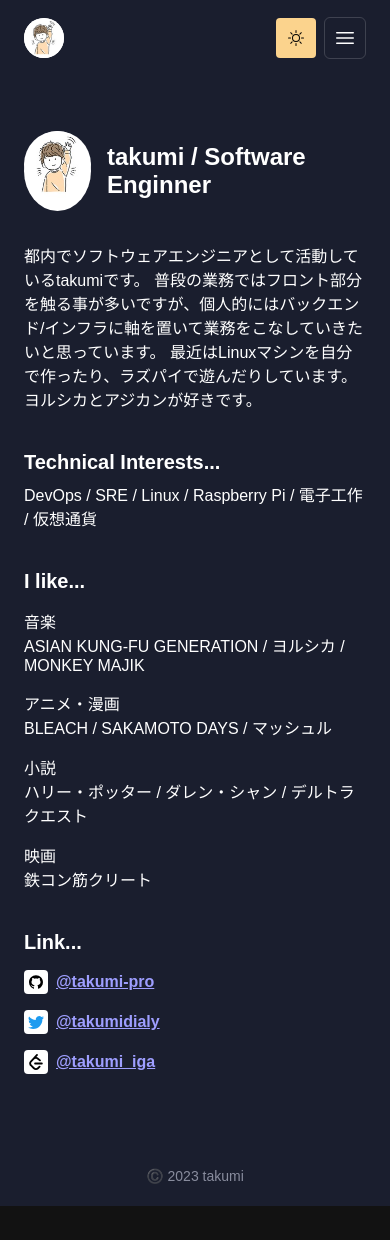
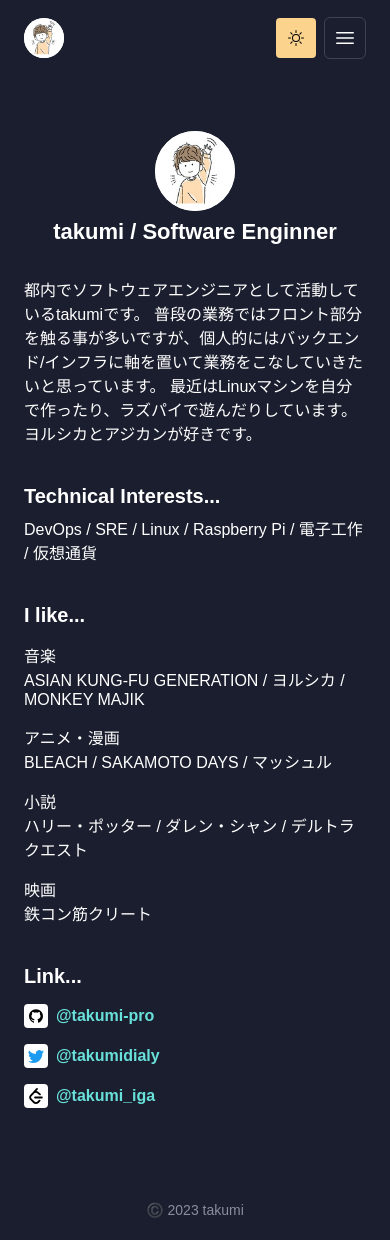
Before and after one commit to takumi-pro/my-blog-system, a Next.js app: page / in a window 390 px wide. Before the commit the page ends 1206 px from the top, so only its background shows below. Built offline with nearby package versions, Linux system fonts and the light colour scheme; a web font is replaced by a local one.

Commit message:
feat: :sparkles: ホームのレスポンシブ
Closes #15

```diff
--- a/src/styles/Home.module.css
+++ b/src/styles/Home.module.css
@@ -17,7 +17,7 @@
   align-items: center;
   column-gap: 16px;
   font-weight: bold;
-  font-size: 24px;
+  font-size: 22px;
 }
 
 .self-introduction {
@@ -55,6 +55,8 @@
 }
 .link-wrap a {
   font-weight: bold;
+  text-decoration: none;
+  color: var(--sns-link-color);
 }
 
 .github,
@@ -64,3 +66,10 @@
 .twitter {
   color: rgb(29, 155, 240);
 }
+
+@media (max-width: 760px) {
+  .self-name-container {
+    flex-direction: column;
+    row-gap: 8px;
+  }
+}
--- a/src/styles/globals.css
+++ b/src/styles/globals.css
@@ -7,6 +7,7 @@
   --text-color-gray1: rgba(228, 232, 250, 0.55);
   --span-color-main: rgba(228, 232, 250, 0.55);
   --menu-link-color: rgba(228, 232, 250, 0.55);
+  --sns-link-color: #69e1db;
 }
 
 [data-theme='light'] {
@@ -16,6 +17,7 @@
 
   --body-text-color: #1a202c;
   --span-color-main: rgba(60, 60, 60, 0.55);
+  --sns-link-color: #459b96;
 }
 
 body,
```
